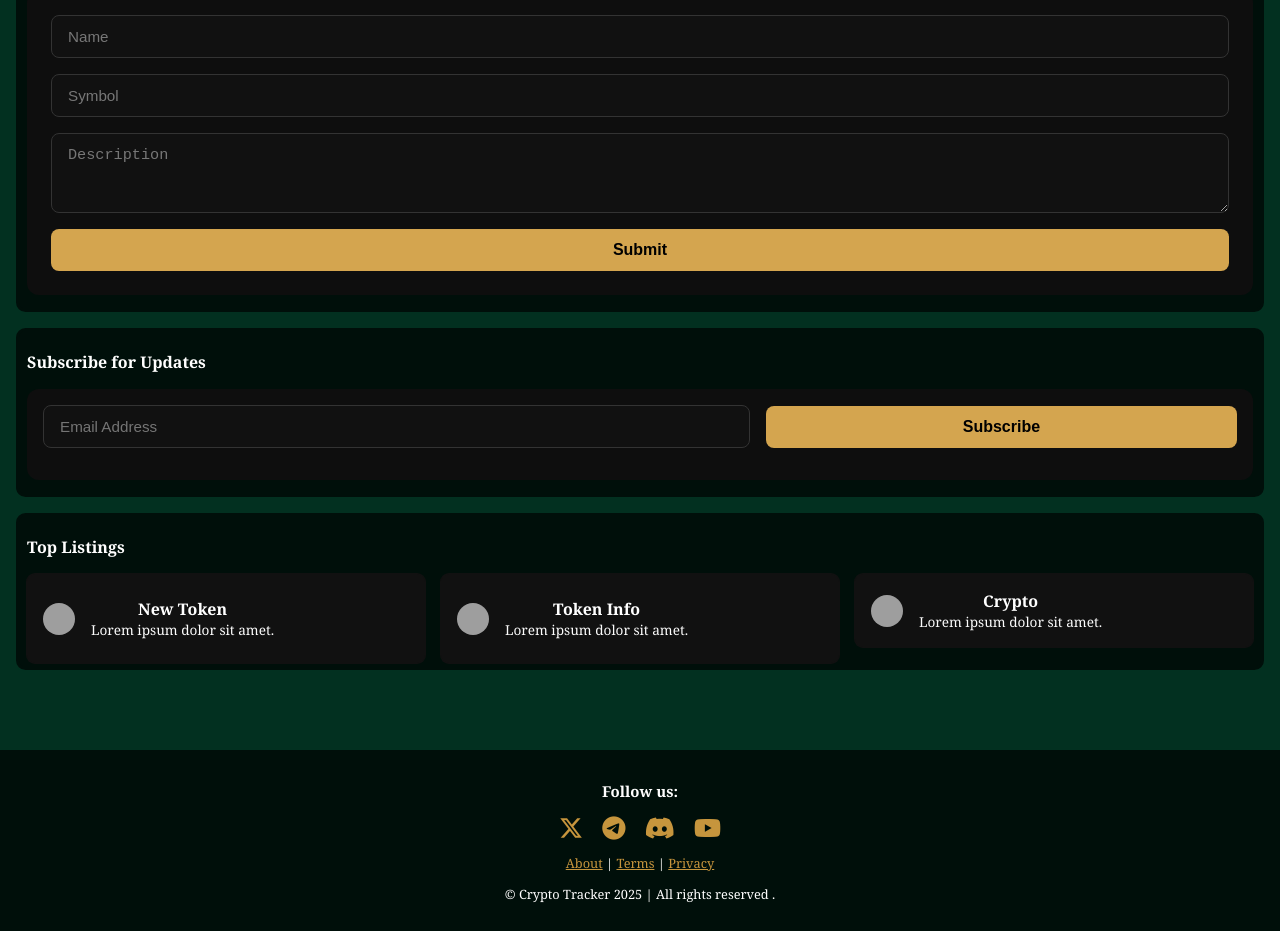
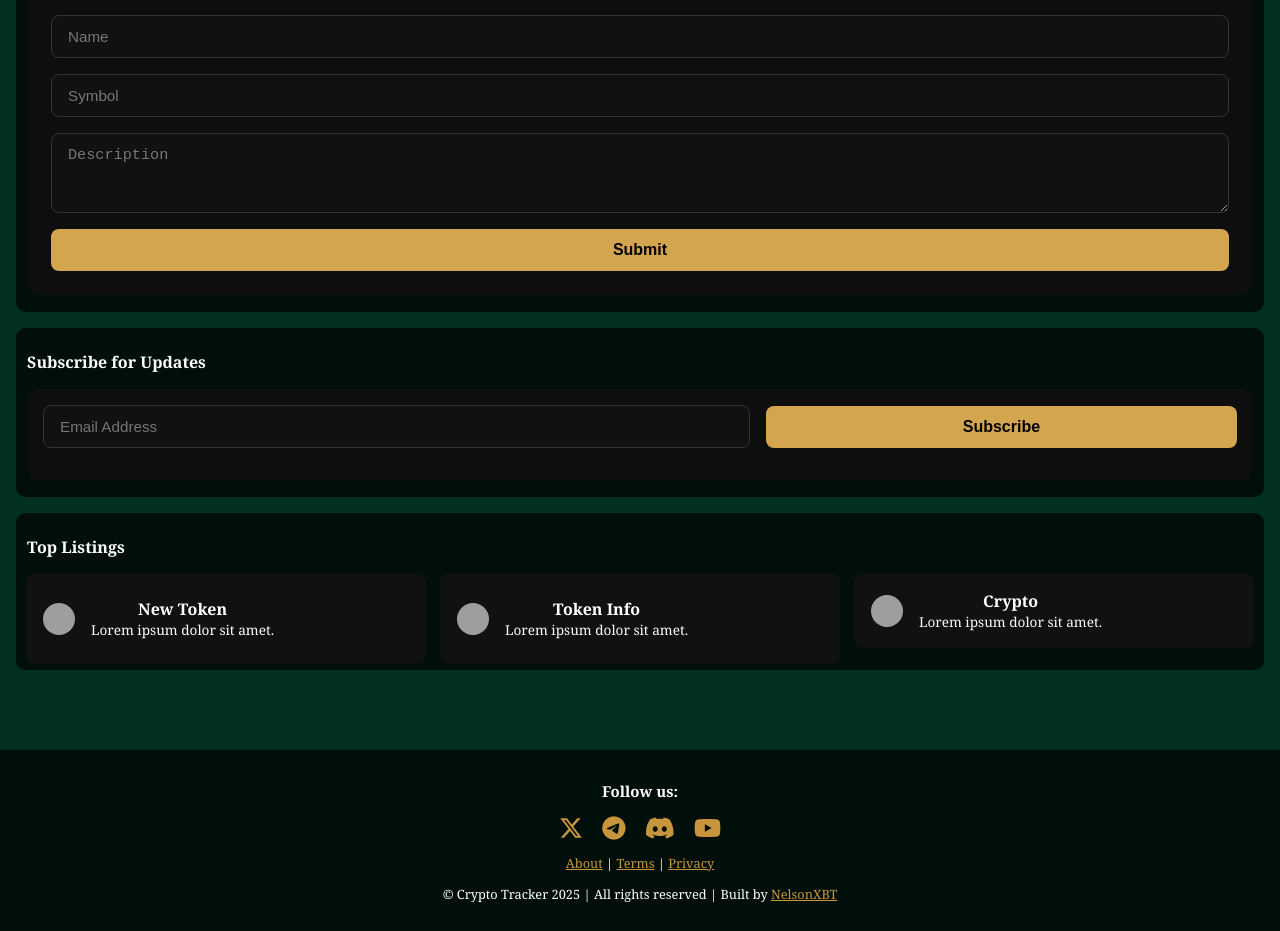
Before and after one commit to NelsonXBT/crypto-tracker, a plain HTML site: page index.html in a window 1280 px wide. Shown: the part 781-1712 px from the top of the page. Drawn offline with Linux system fonts and the light colour scheme; grey boxes are pictures that could not be loaded.

Commit message:
Another commit

```diff
--- a/index.html
+++ b/index.html
@@ -238,7 +238,7 @@ FOOTER SECTION
     <div>
       <p>  <a href="#">About</a> | <a href="#">Terms</a> | <a href="#">Privacy</a></p>
     </div>
-    <div><p>© Crypto Tracker 2025 | All rights reserved .</p></div>
+    <div><p>© Crypto Tracker 2025 | All rights reserved | Built by <a href="https://x.com/nelson_xbt" target="_blank">NelsonXBT </a></p></div>
  </footer>
 
 
```
